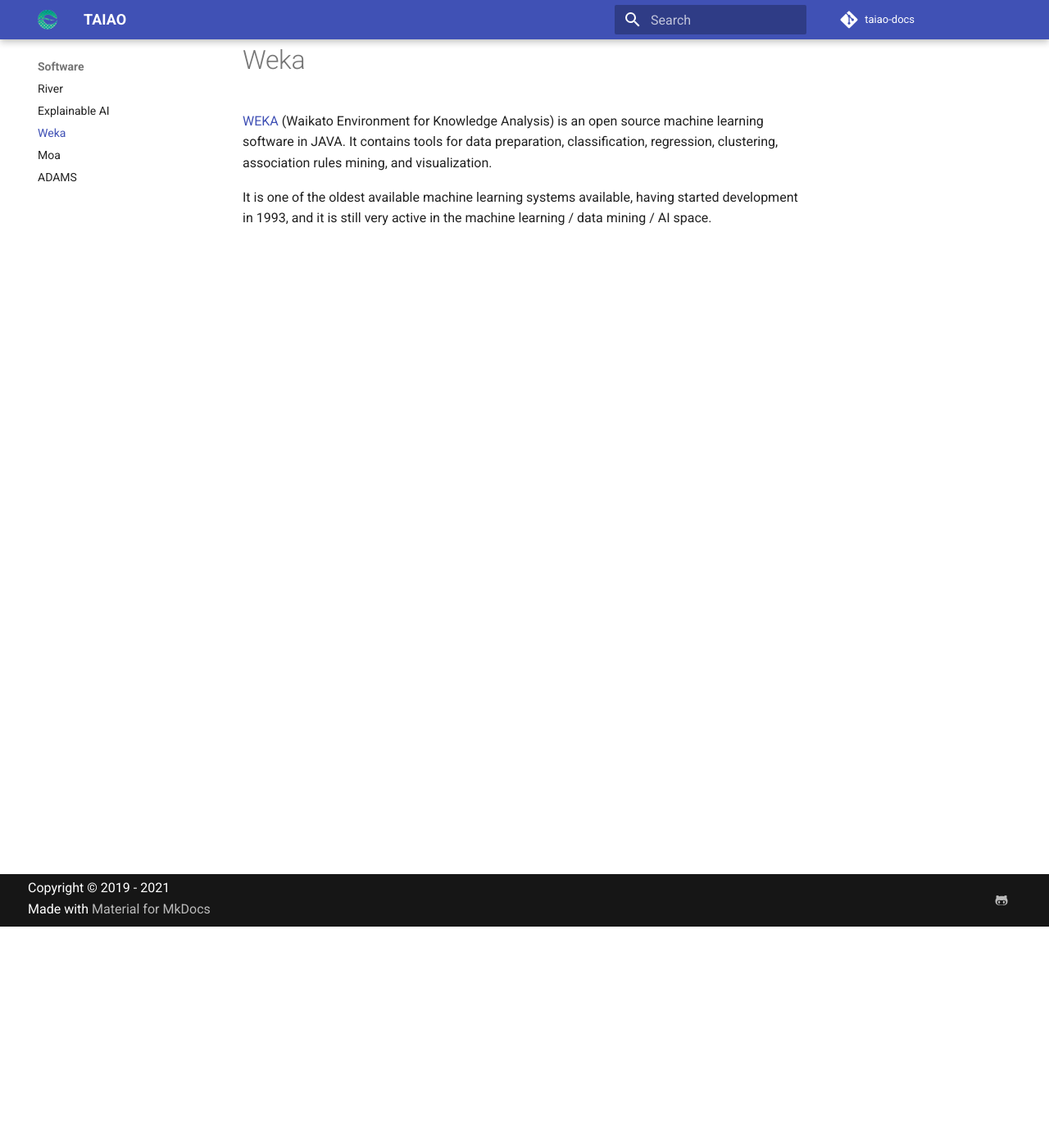
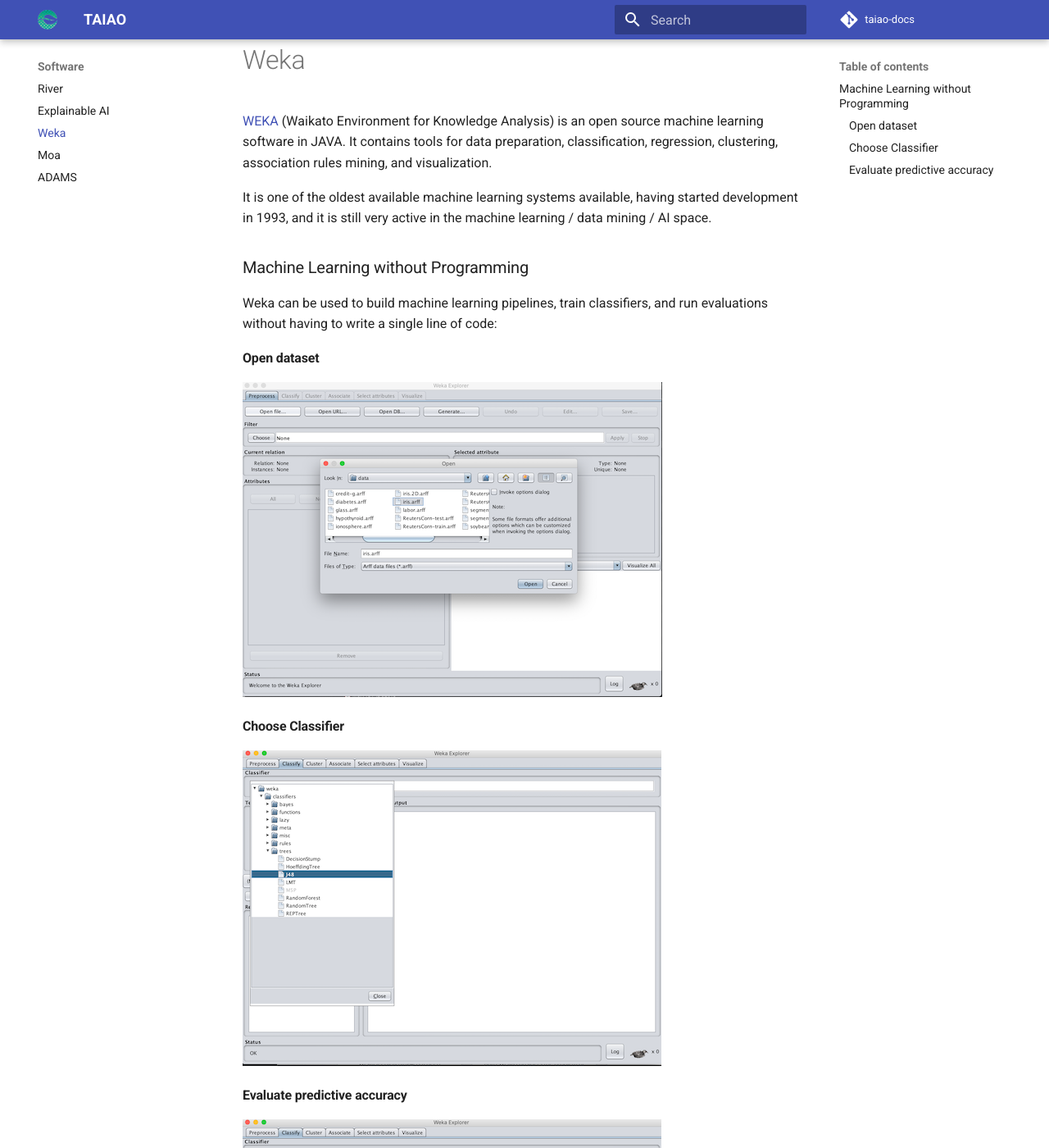
Before and after one commit to taiao/taiao-docs, an MkDocs documentation site: the page built from docs/Software/Weka.md, in a window 1280 px wide and 1400 px high, scrolled down 270 px. Shown: the whole window at 82% size. Built offline with MkDocs 1.6.1 and Material for MkDocs 9.7.7, drawn with Linux system fonts in a browser that asks for light colours; comment, search, counter and statistics services are not loaded.

```diff
--- a/docs/Software/Weka.md
+++ b/docs/Software/Weka.md
@@ -5,3 +5,15 @@
 [WEKA](https://www.cs.waikato.ac.nz/ml/weka/) (Waikato Environment for Knowledge Analysis) is an open source machine learning software in JAVA. It contains tools for data preparation, classification, regression, clustering, association rules mining, and visualization.
 
 It is one of the oldest available machine learning systems available, having started development in 1993, and it is still very active in the machine learning / data mining / AI space.
+
+### Machine Learning without Programming
+Weka can be used to build machine learning pipelines, train classifiers, and run evaluations without having to write a single line of code:
+
+#### Open dataset
+![Open Dataset](../img/Explorer-1.png)
+
+#### Choose Classifier
+![Choose Classifier](../img/Explorer-2.png)
+
+#### Evaluate predictive accuracy
+![Evaluate predictive accuracy](../img/Explorer-3.png)
```
Also changed, not shown: docs/Software/Moa.md (+4 -2 lines), docs/Software/River.md (+1 -1 lines), docs/img/Explorer-1.png (added), docs/img/Explorer-2.png (added), docs/img/Explorer-3.png (added), docs/img/illustration.png (added), docs/img/moa-1404.jpg (added).
